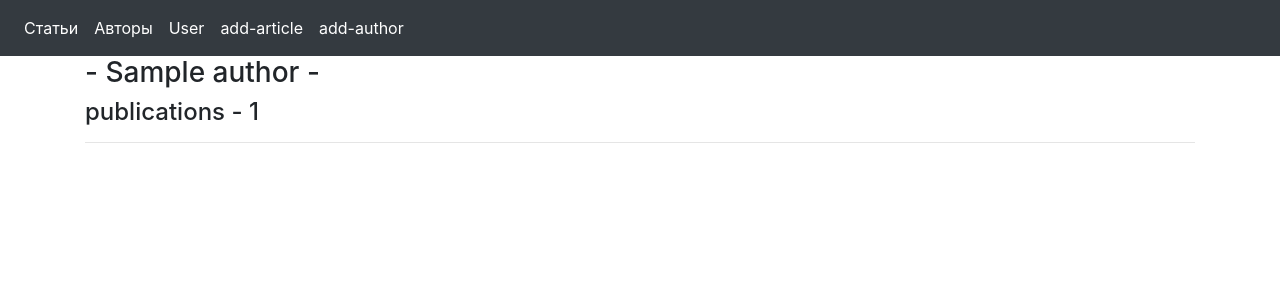
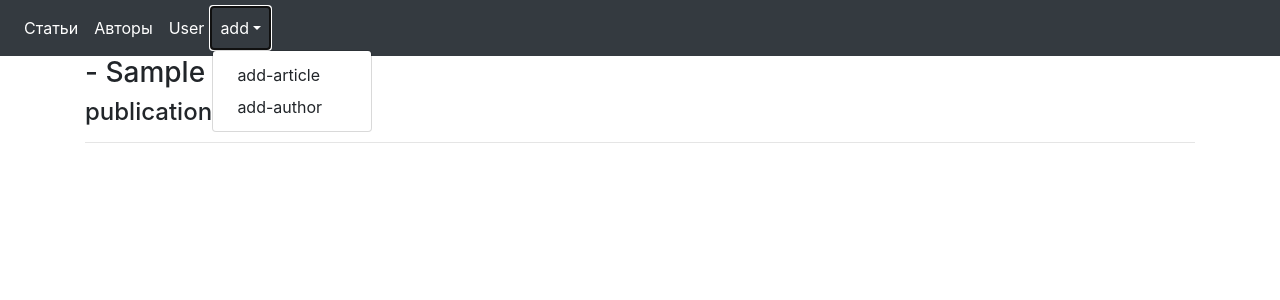
Before and after one commit to tomebore/blog, a Django app: template itblog/article/templates/article/author.html in a window 1280 px wide, after a click on "add". Shown: the top 300 px of the page. Run offline with Django 3.2, Linux system fonts and the light colour scheme; the template is opened without the code that fills it: most values are stand-ins (such as "Sample title", 1, 10 or a date in 2020); some libraries are stand-ins or nearby versions.

Commit message:
added author photo

```diff
--- a/itblog/article/models.py
+++ b/itblog/article/models.py
@@ -6,7 +6,9 @@ from django.contrib.auth.models import User
 
 class Author(models.Model):
     name = models.CharField(max_length=255)
+    photo = models.ImageField(upload_to="author_photo", null=True , blank=True)
     user = models.OneToOneField(User, on_delete = models.SET_NULL, related_name = "author",null= True , blank = True)
+
 
 
 
--- a/itblog/article/templates/article.html
+++ b/itblog/article/templates/article.html
@@ -15,6 +15,10 @@
         {% endfor %}
     </ul>
     <hr>
+        <a href="{% url 'edit_article' article.id %}" class="btn btn-lg btn-warning">edit </a>
+
+    <br>
+    <br>
     <from action="POST">
         {% csrf_token %}
         <button class="btn btn-lg btn-danger"> DELETE  </button>
@@ -22,4 +26,5 @@
 
 
 
+
 {%  endblock  %}
--- a/itblog/article/templates/base.html
+++ b/itblog/article/templates/base.html
@@ -22,17 +22,18 @@
             <li class="nav-item active">
                 <a class="nav-link" href="/users">User </a>
             </li>
-            <li class="nav-item active">
-                <a class="nav-link" href="{% url 'add_article' %}"> add-article </a>
-            </li>
-            <li class="nav-item active">
-                <a class="nav-link" href="{% url 'add_author' %}"> add-author </a>
-            </li>
+            <li class="nav-item dropdown">
+                <a class="nav-link dropdown-toggle" data-toggle="dropdown" href="#" role="button" aria-haspopup="true" aria-expanded="false"> add</a>
+                <div class="dropdown-menu">
+                  <a class="dropdown-item" href="{% url 'add_article' %}">add-article</a>
+                  <a class="dropdown-item" href="{% url 'add_author' %}">add-author</a>
 
-
+                </div>
+              </li>
           </ul>
 
     </nav>
+
     <div class="container">
     {%  block content  %}  {%   endblock %}
     </div>
```
Also changed, not shown: itblog/article/views.py (+12 -1 lines), itblog/itblog/urls.py (+5 -3 lines), itblog/requirements.txt (added, +8 -0 lines), itblog/article/migrations/0010_author_photo.py (added).
